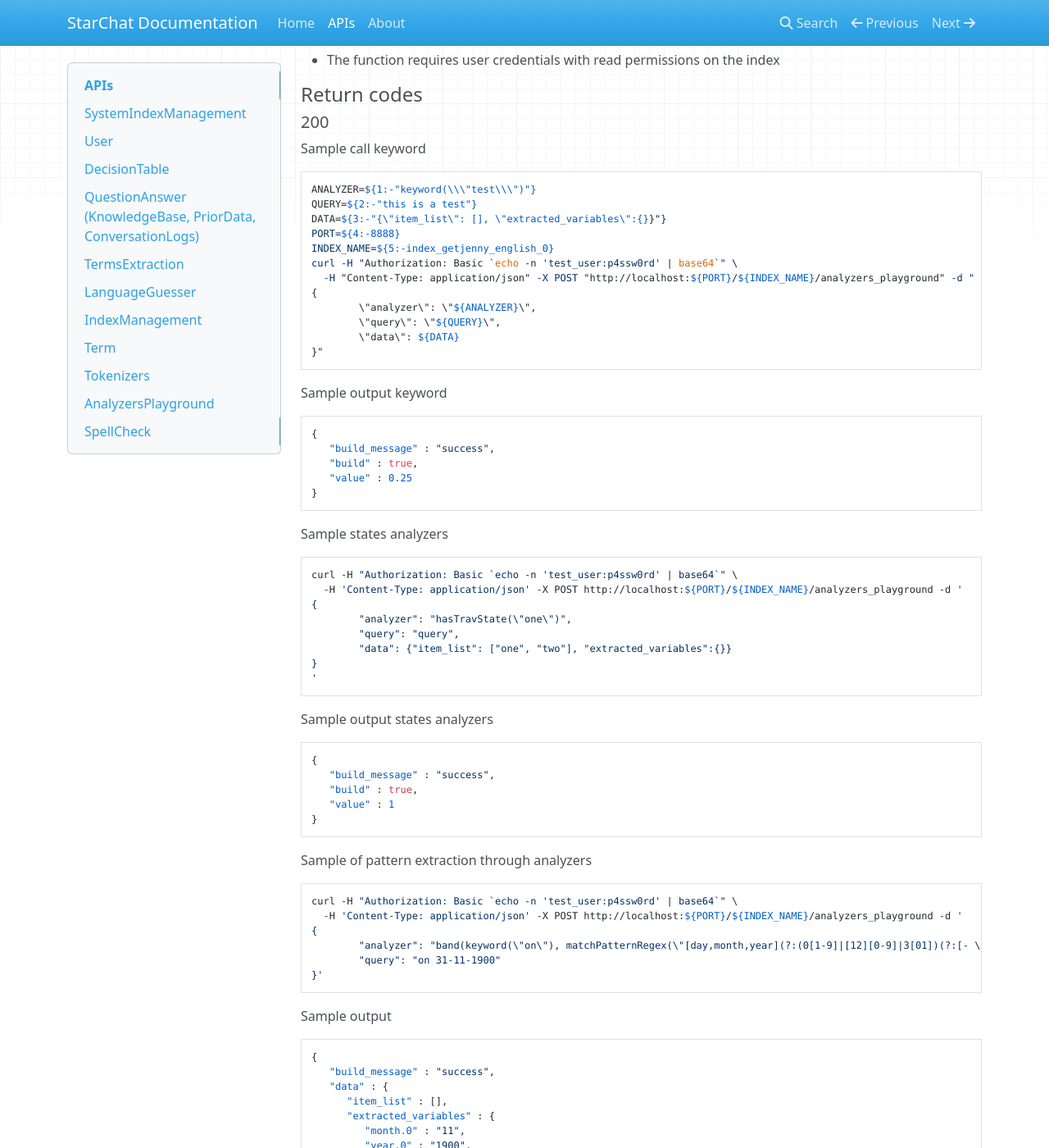
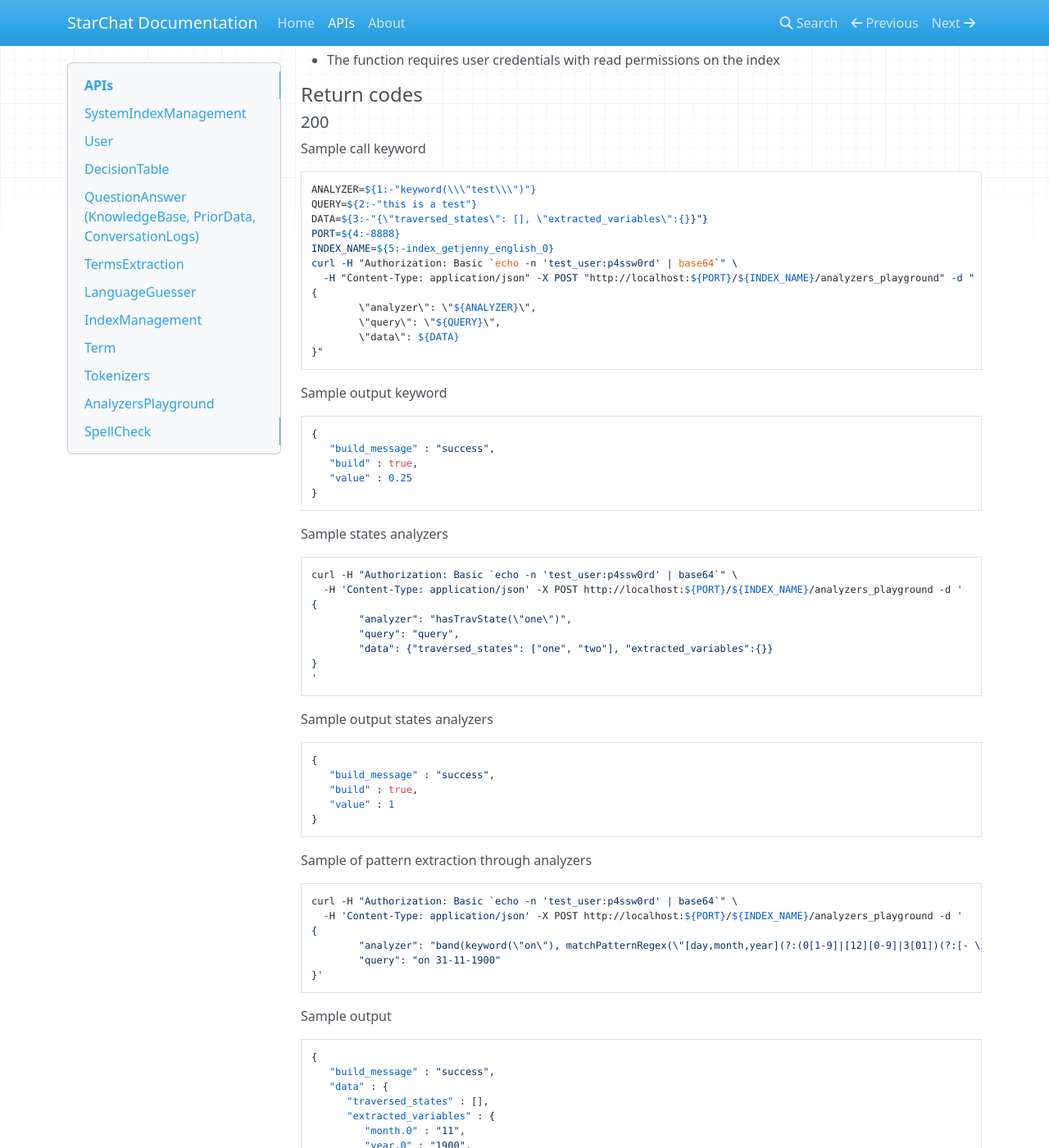
Before and after one commit to acollamati/starchat-doc, an MkDocs documentation site: the page built from docs/apis.md, in a window 1280 px wide and 1400 px high, scrolled down 59005 px. Shown: the whole window at 82% size. Built offline with MkDocs 1.6.1, drawn with Linux system fonts in a browser that asks for light colours; nearby versions of some CDN libraries; old or Windows-style settings are respelled for this version of MkDocs.

Commit message:
changed item_list with traversed_stares

````diff
--- a/docs/apis.md
+++ b/docs/apis.md
@@ -3228,7 +3228,7 @@
 ```bash
 ANALYZER=${1:-"keyword(\\\"test\\\")"}
 QUERY=${2:-"this is a test"}
-DATA=${3:-"{\"item_list\": [], \"extracted_variables\":{}}"}
+DATA=${3:-"{\"traversed_states\": [], \"extracted_variables\":{}}"}
 PORT=${4:-8888}
 INDEX_NAME=${5:-index_getjenny_english_0}
 curl -H "Authorization: Basic `echo -n 'test_user:p4ssw0rd' | base64`" \
@@ -3258,7 +3258,7 @@
 {
         "analyzer": "hasTravState(\"one\")",
         "query": "query",
-        "data": {"item_list": ["one", "two"], "extracted_variables":{}}
+        "data": {"traversed_states": ["one", "two"], "extracted_variables":{}}
 }
 '
 ```
@@ -3290,7 +3290,7 @@
 {
    "build_message" : "success",
    "data" : {
-      "item_list" : [],
+      "traversed_states" : [],
       "extracted_variables" : {
          "month.0" : "11",
          "year.0" : "1900",
````
